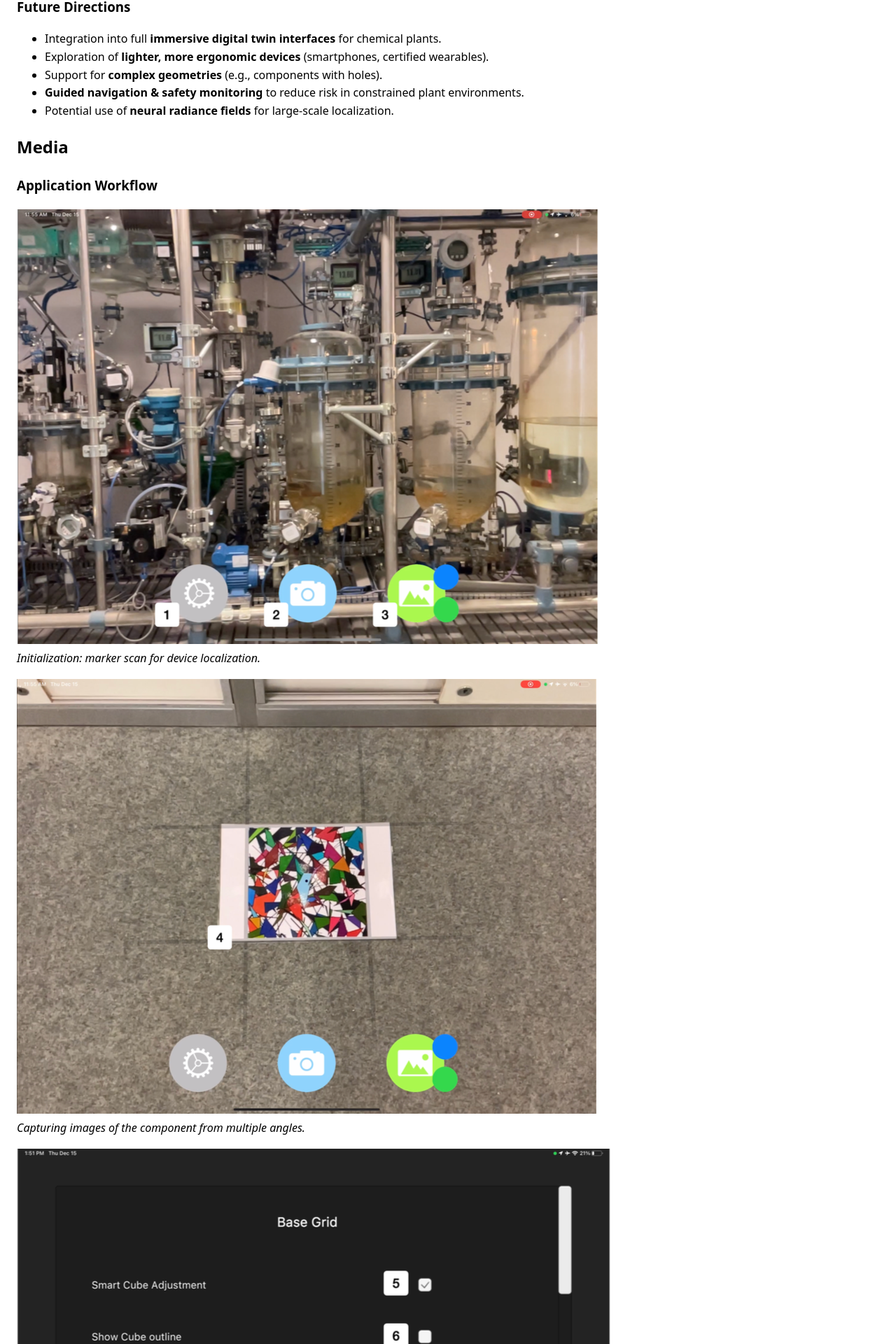
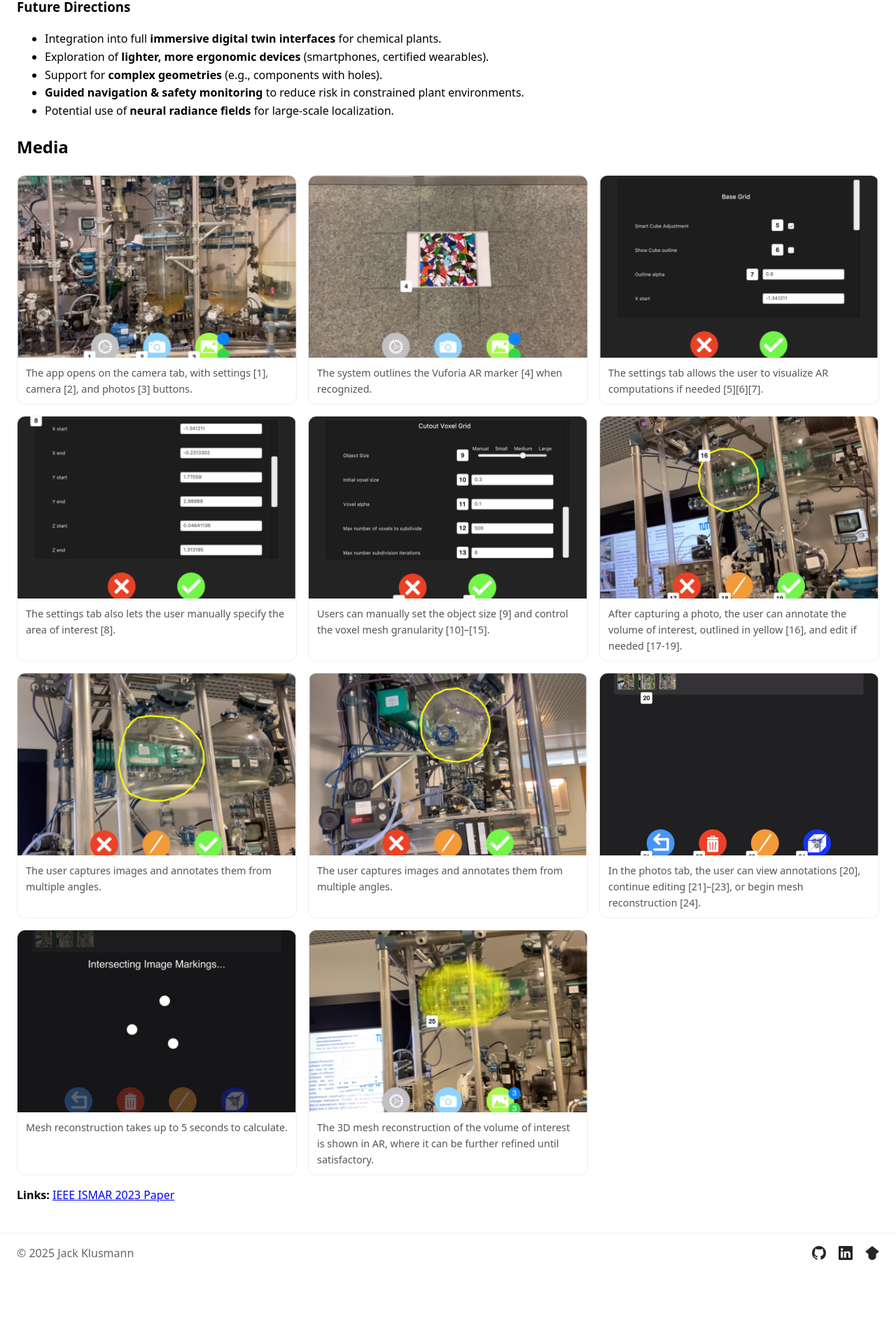
Before and after one commit to Jack-Klusmann/jack-klusmann.github.io, a Jekyll site: the page built from _projects/maintaining_digital_twins_with_ar.md, in a window 1280 px wide. Shown: the part 1951-3871 px from the top of the page at 70% size. Built offline with Jekyll 4.4.1, drawn with Linux system fonts in a browser that asks for light colours; after the commit the page ends 3770 px from its top, so only the background shows below that; some of the changed text lies outside the part shown.

Commit message:
Refined image text

```diff
--- a/_projects/maintaining_digital_twins_with_ar.md
+++ b/_projects/maintaining_digital_twins_with_ar.md
@@ -74,34 +74,64 @@ This AR interaction pipeline demonstrates a practical and scalable way to mainta
 
 ## Media
 
-### Application Workflow
-![VOI Workflow Step 1](/assets/voi/voi_1.png)
-*Initialization: marker scan for device localization.*
+<div class="grid media-grid">
 
-![VOI Workflow Step 2](/assets/voi/voi_2.png)
-*Capturing images of the component from multiple angles.*
+  <figure>
+    <img src="/assets/voi/voi_1.png" alt="Camera Tab">
+    <figcaption>The app opens on the camera tab, with settings [1], camera [2], and photos [3] buttons.</figcaption>
+  </figure>
 
-![VOI Workflow Step 3](/assets/voi/voi_3.png)
-*Tracing component silhouettes directly on the tablet.*
+  <figure>
+    <img src="/assets/voi/voi_2.png" alt="AR Marker">
+    <figcaption>The system outlines the Vuforia AR marker [4] when recognized.</figcaption>
+  </figure>
 
-![VOI Workflow Step 4](/assets/voi/voi_4.png)
-*Intersecting multiple silhouettes to carve out a 3D volume.*
+  <figure>
+    <img src="/assets/voi/voi_3.png" alt="Settings Tab">
+    <figcaption>The settings tab allows the user to visualize AR computations if needed [5][6][7].</figcaption>
+  </figure>
 
-![VOI Workflow Step 5](/assets/voi/voi_5.png)
-*Previewing the reconstructed volume as a voxel representation.*
+  <figure>
+    <img src="/assets/voi/voi_4.png" alt="Settings Tab">
+    <figcaption>The settings tab also lets the user manually specify the area of interest [8].</figcaption>
+  </figure>
 
-![VOI Workflow Step 6](/assets/voi/voi_6.png)
-*Adaptive refinement of volume using octree subdivision.*
+  <figure>
+    <img src="/assets/voi/voi_5.png" alt="Settings Tab">
+    <figcaption>Users can manually set the object size [9] and control the voxel mesh granularity [10]–[15].</figcaption>
+  </figure>
 
-![VOI Workflow Step 7](/assets/voi/voi_7.png)
-*Exporting the generated mesh (e.g., glTF format) for integration with CAD/digital twins.*
+  <figure>
+    <img src="/assets/voi/voi_6.png" alt="Drawing Tab">
+    <figcaption>After capturing a photo, the user can annotate the volume of interest, outlined in yellow [16], and edit if needed [17-19].</figcaption>
+  </figure>
 
-### User Study & Results
-![VOI Workflow Step 8](/assets/voi/voi_8.png)
-*Example annotated plant components (small, medium, large) used in the user study.*
+  <figure>
+    <img src="/assets/voi/voi_7.png" alt="Drawing Tab">
+    <figcaption>The user captures images and annotates them from multiple angles.</figcaption>
+  </figure>
 
-![VOI Workflow Step 9](/assets/voi/voi_9.png)
-*User interface and AR visualization of a completed Volume of Interest.*
+  <figure>
+    <img src="/assets/voi/voi_8.png" alt="Drawing Tab">
+    <figcaption>The user captures images and annotates them from multiple angles.</figcaption>
+  </figure>
+
+  <figure>
+    <img src="/assets/voi/voi_9.png" alt="Photos Tab">
+    <figcaption>In the photos tab, the user can view annotations [20], continue editing [21]–[23], or begin mesh reconstruction [24].</figcaption>
+  </figure>
+
+  <figure>
+    <img src="/assets/voi/voi_10.png" alt="Photos Tab">
+    <figcaption>Mesh reconstruction takes up to 5 seconds to calculate.</figcaption>
+  </figure>
+
+  <figure>
+    <img src="/assets/voi/voi_11.png" alt="3D Reconstruction">
+    <figcaption>The 3D mesh reconstruction of the volume of interest is shown in AR, where it can be further refined until satisfactory.</figcaption>
+  </figure>
+
+</div>
 
 **Links:**
 [IEEE ISMAR 2023 Paper](https://ieeexplore.ieee.org/document/10308192)
--- a/assets/css/style.css
+++ b/assets/css/style.css
@@ -209,3 +209,26 @@ body {
   color: #666;
   font-size: 0.9rem;
 }
+
+/* ----- Media ----- */
+
+.media-grid figure {
+  margin: 0;
+  border: 1px solid #eee;
+  border-radius: 12px;
+  overflow: hidden;
+  background: #fff;
+}
+
+.media-grid img {
+  display: block;
+  width: 100%;
+  height: 260px;
+  object-fit: cover;
+}
+
+.media-grid figcaption {
+  padding: 10px 12px;
+  font-size: 0.9rem;
+  color: #555;
+}
```
Also changed, not shown: assets/voi/voi_10.png (added), assets/voi/voi_11.png (added), assets/voi/voi_7.png, assets/voi/voi_8.png, assets/voi/voi_9.png (added), 2 other files.
